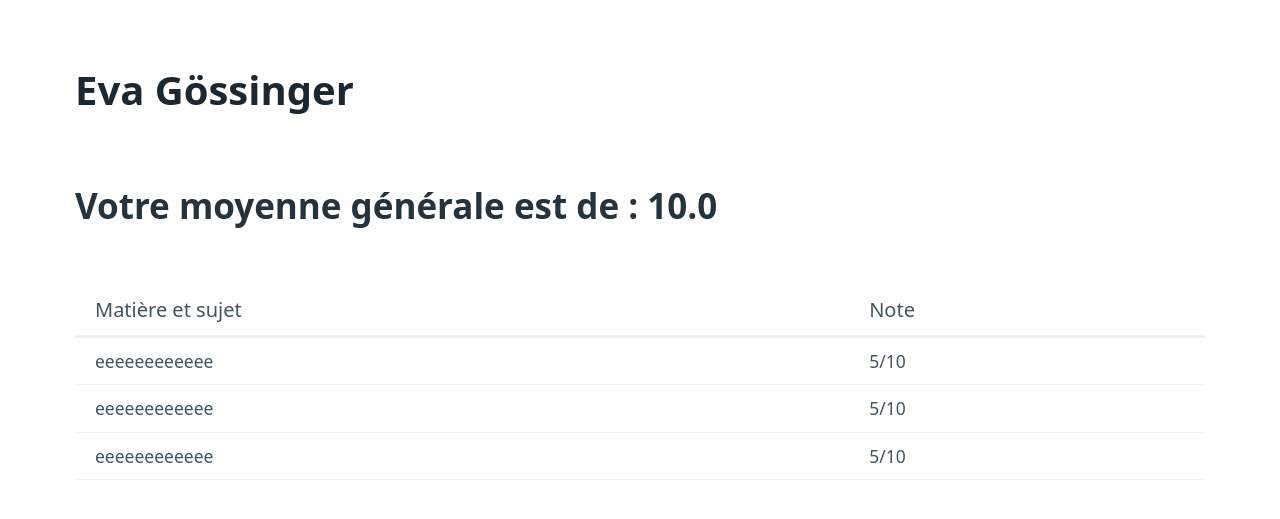
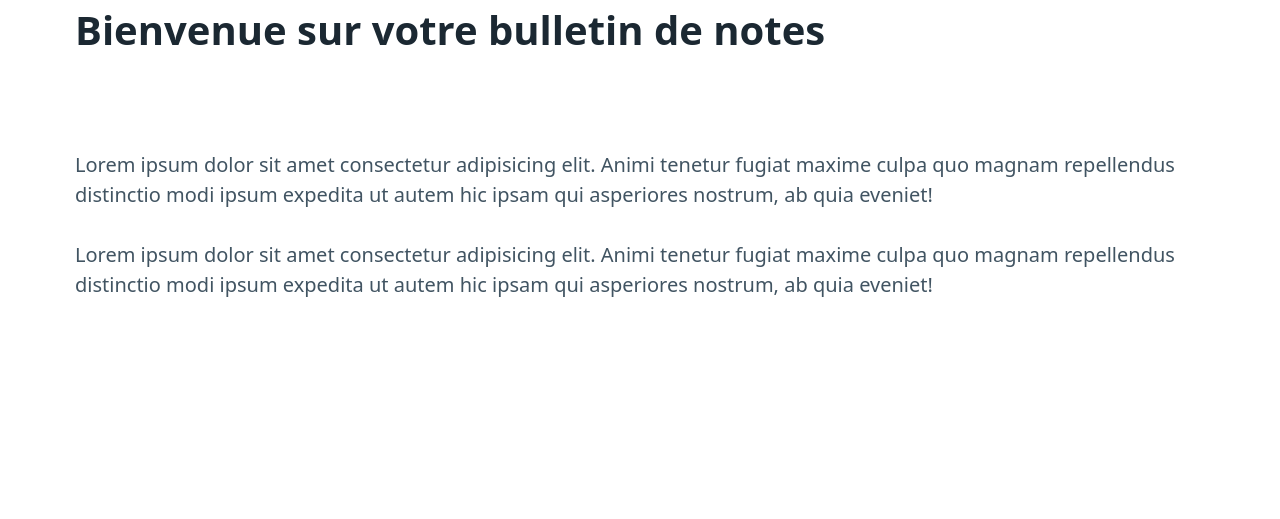
Before and after one commit to florianLSP/BulletinScolaire, a Flask app: page / in a window 1280 px wide. Shown: the part 72-591 px from the top of the page. Run offline with Flask 3, Linux system fonts and the light colour scheme; a user stored in the database is signed in.

Commit message:
créeation d'une page accueil pour user pas co + correction d'erreur pro prof et eleve

```diff
--- /dev/null
+++ b/website/templates/accueil.html
@@ -0,0 +1,22 @@
+{% extends 'base.html' %}
+
+{% block title %} Accueil{% endblock %}
+
+
+{% block content %}
+
+    <div class="container">
+        <h1>Bienvenue sur votre bulletin de notes</h1><br>
+
+        <p>Lorem ipsum dolor sit amet consectetur adipisicing elit. Animi tenetur fugiat maxime culpa quo magnam
+            repellendus distinctio modi ipsum expedita ut autem hic ipsam qui asperiores nostrum, ab quia eveniet!</p>
+
+        <p>Lorem ipsum dolor sit amet consectetur adipisicing elit. Animi tenetur fugiat maxime culpa quo magnam
+            repellendus distinctio modi ipsum expedita ut autem hic ipsam qui asperiores nostrum, ab quia eveniet!</p>
+
+
+    </div>
+
+
+
+{% endblock %}
--- a/website/templates/home.html
+++ b/website/templates/home.html
@@ -6,7 +6,7 @@
 <br>
 <div class="container">
   <br>
-  <h1>{{ eleve.prenom }} {{ eleve.nom }}</h1>
+  <h1>{{ user_eleve.prenom }} {{ user_eleve.nom }}</h1>
   <h2>Votre moyenne générale est de : {{moyenne}}</h2>
 
   <table>
--- a/website/views.py
+++ b/website/views.py
@@ -8,13 +8,8 @@ from .auth import auth
 views = Blueprint('views', __name__)
 
 @views.route('/', methods=['GET', 'POST'])
-@login_required
 def home():
-    professeur = Professeur.query.get(current_user.id)
-    eleve = Eleve.query.get(current_user.id)
-    notes = eleve.notes
-    moyenne = calculer_moyenne(eleve.id)
-    return render_template("home.html", user=current_user, professeur=professeur, eleve=eleve, notes=notes, moyenne=moyenne)
+    return render_template("accueil.html", user=current_user)
 
 @views.route('/ajouterNote', methods=['GET', 'POST'])
 @login_required
@@ -78,6 +73,7 @@ def ajouterNote():
     return render_template("ajouterNote.html", user=current_user)
 
 @views.route('/parametre', methods=['GET', 'POST'])
+@login_required
 def parametre():
     # Envoyer les données pour pré remplir le formulaire paramètres
     eleve = current_user
```
Also changed, not shown: website/auth.py (+19 -4 lines).
